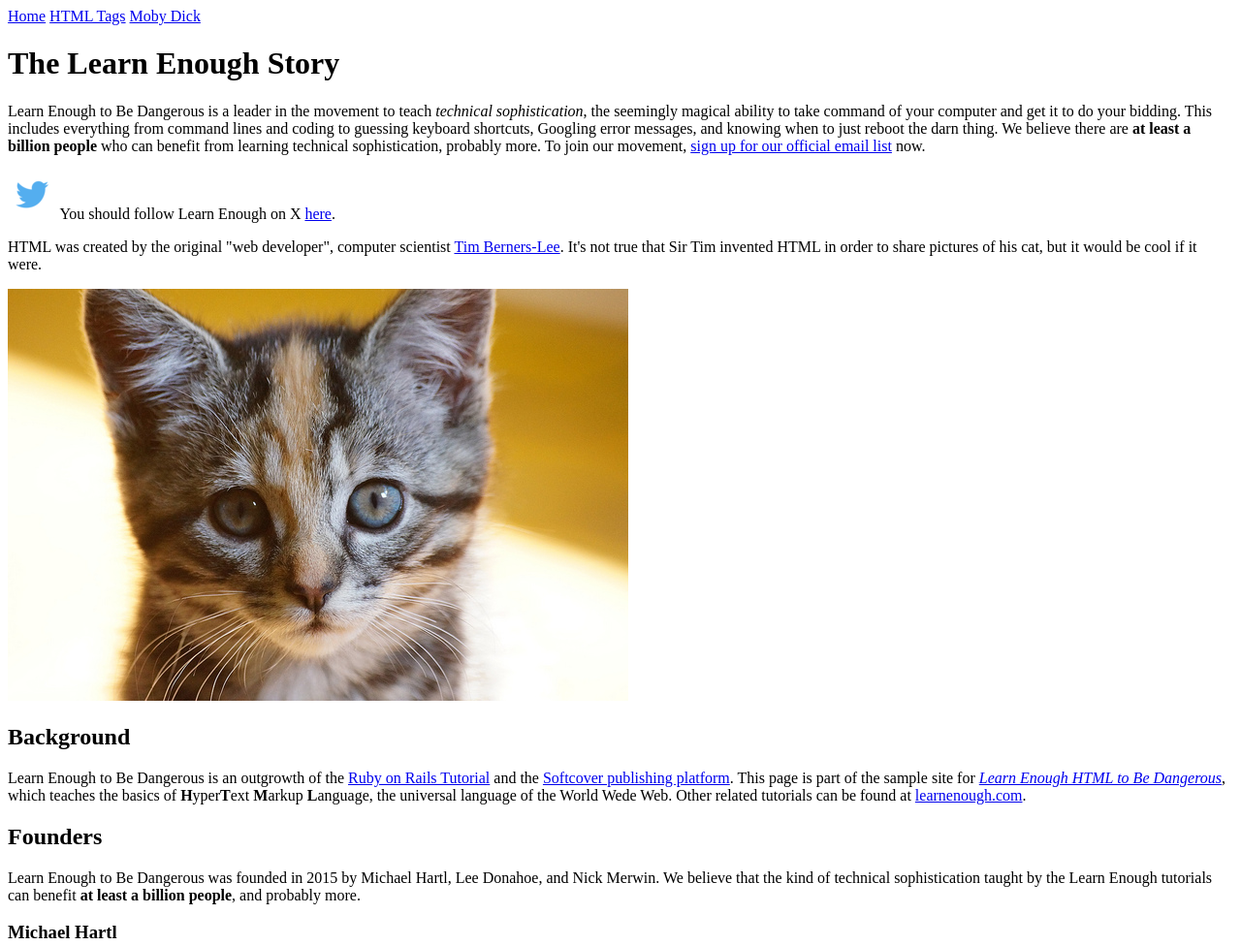
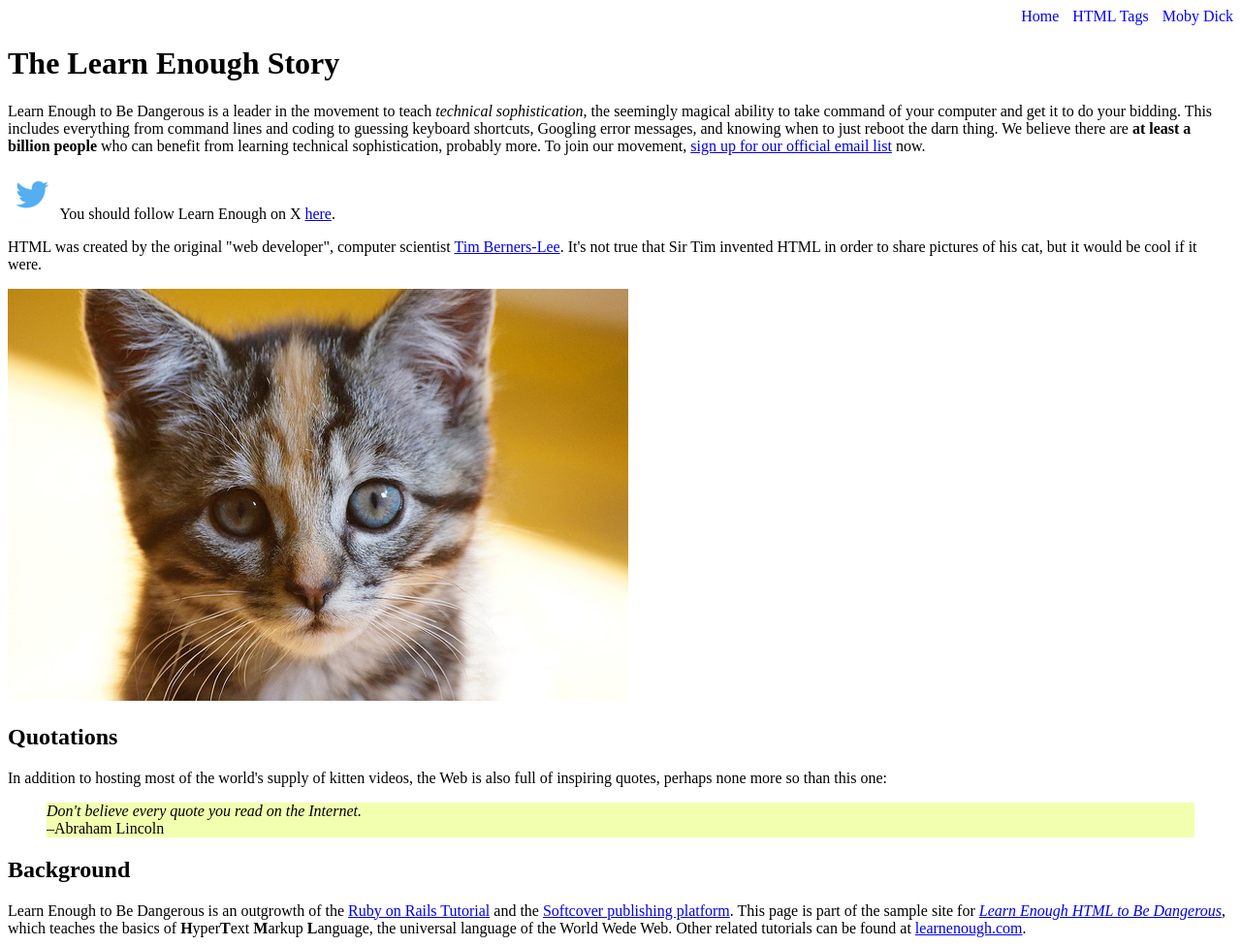
Before and after one commit to thicket8142/sample_website, a plain HTML site: page index.html in a window 1280 px wide. Shown: the top 976 px of the page at 97% size. Drawn offline with Linux system fonts and the light colour scheme.

Commit message:
Finish Section 4.6

```diff
--- a/index.html
+++ b/index.html
@@ -5,10 +5,10 @@
     <meta charset="utf-8">
   </head>
   <body>
-    <div>
-      <a href="index.html">Home</a>
-      <a href="tags.html">HTML Tags</a>
-      <a href="moby_dick.html">Moby Dick</a>
+    <div style="text-align: right;">
+      <a href="index.html" style="text-decoration: none; color: blue;">Home</a>
+      <a href="tags.html" style="margin: 0 0 0 10px; text-decoration: none; color: blue;">HTML Tags</a>
+      <a href="moby_dick.html" style="margin: 0 0 0 10px; text-decoration: none; color: blue;">Moby Dick</a>
     </div>
     <h1>The Learn Enough Story</h1>
     <p>
@@ -21,6 +21,15 @@
       HTML was created by the original "web developer", computer scientist <a href="https://en.wikipedia.org/wiki/Tim_Berners-Lee">Tim Berners-Lee</a>. It's not true that Sir Tim invented HTML in order to share pictures of his cat, but it would be cool if it were.
     </p>
     <img src="images/kitten.jpg" alt="An adorable kitten" width="640" height="425">
+    <h2>Quotations</h2>
+    <p>
+      In addition to hosting most of the world's supply of kitten videos, the Web is also full of inspiring quotes, perhaps none more so than this one:
+    </p>
+    <blockquote style="padding 2px 20px; background: #f2ffaf">
+      <p>
+        <em>Don't believe every quote you read on the Internet.</em><br>&ndash;Abraham Lincoln
+      </p>
+    </blockquote>
     <h2>Background</h2>
     <p>
       Learn Enough to Be Dangerous is an outgrowth of the <a href="https://railstutorial.org/">Ruby on Rails Tutorial</a> and the <a href="https://www.softcover.io/">Softcover publishing platform</a>. This page is part of the sample site for <a href="https://www.learnenough.com/html/"><em>Learn Enough HTML to Be Dangerous</em></a>, which teaches the basics of <strong>H</strong>yper<strong>T</strong>ext <strong>M</strong>arkup <strong>L</strong>anguage, the universal language of the World Wede Web. Other related tutorials can be found at <a href="https://www.learnenough.com/">learnenough.com</a>.
```
Also changed, not shown: moby_dick.html (+6 -6 lines), tags.html (+4 -4 lines).
